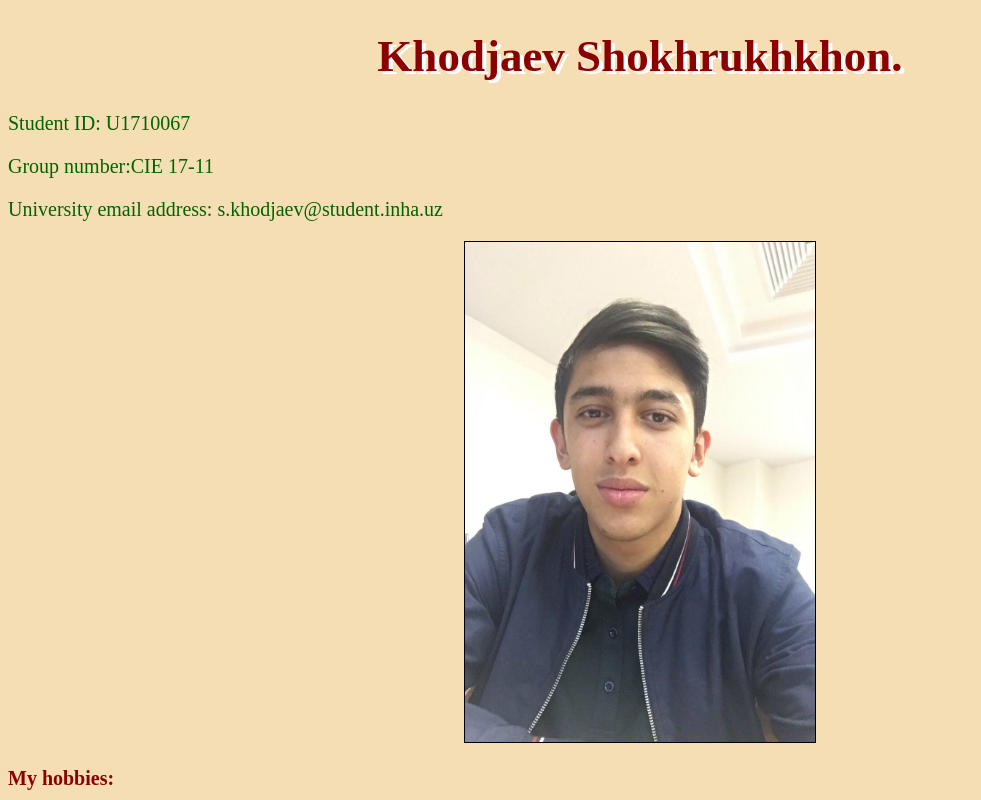
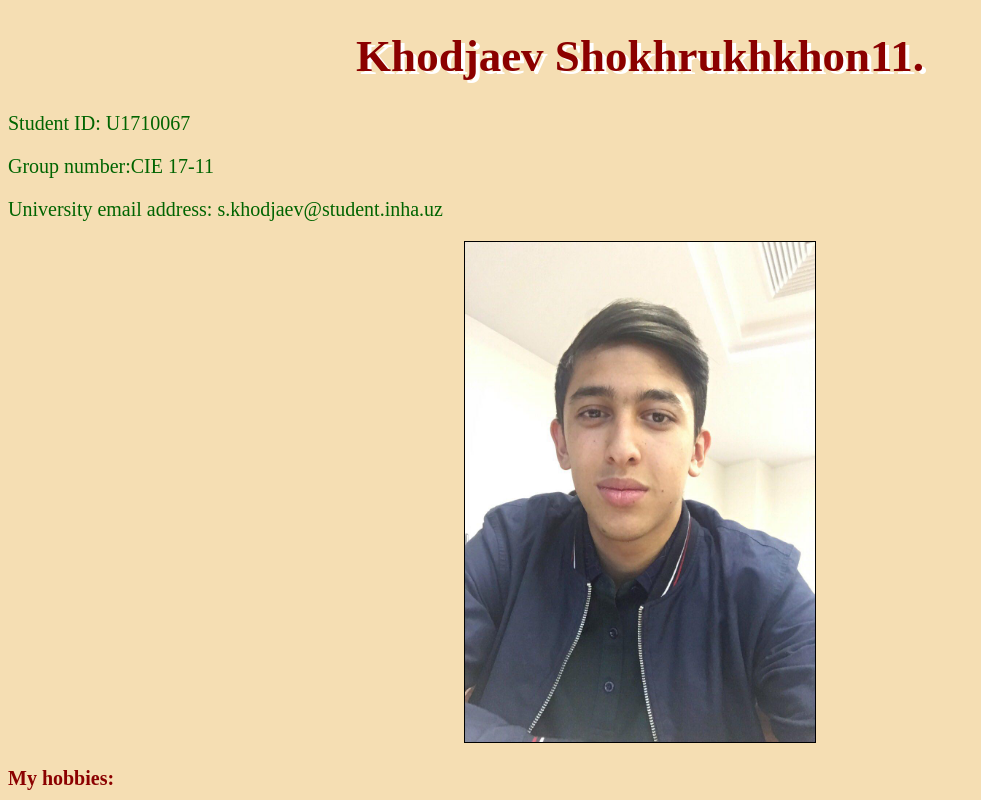
Before and after one commit to shohruh2908/shohruh2908.github.io, a plain HTML site: page index.html in a window 1280 px wide. Shown: the top 800 px of the page, without its empty margins (0-981 px from the left). Drawn offline with Linux system fonts and the light colour scheme.

Commit message:
Update index.html

```diff
--- a/index.html
+++ b/index.html
@@ -5,7 +5,7 @@
 <title>Page</title>
 </head>
 <body>
-<h1 style=" text-align:center;color:DarkRed;">Khodjaev Shokhrukhkhon.</h1>
+<h1 style=" text-align:center;color:DarkRed;">Khodjaev Shokhrukhkhon11.</h1>
 <p style="color:DarkGreen;">Student ID: U1710067 </p>
 <p style="color:DarkGreen;">Group number:CIE 17-11 </p>
 <p style="color:DarkGreen;">University email address: s.khodjaev@student.inha.uz</p>
```
